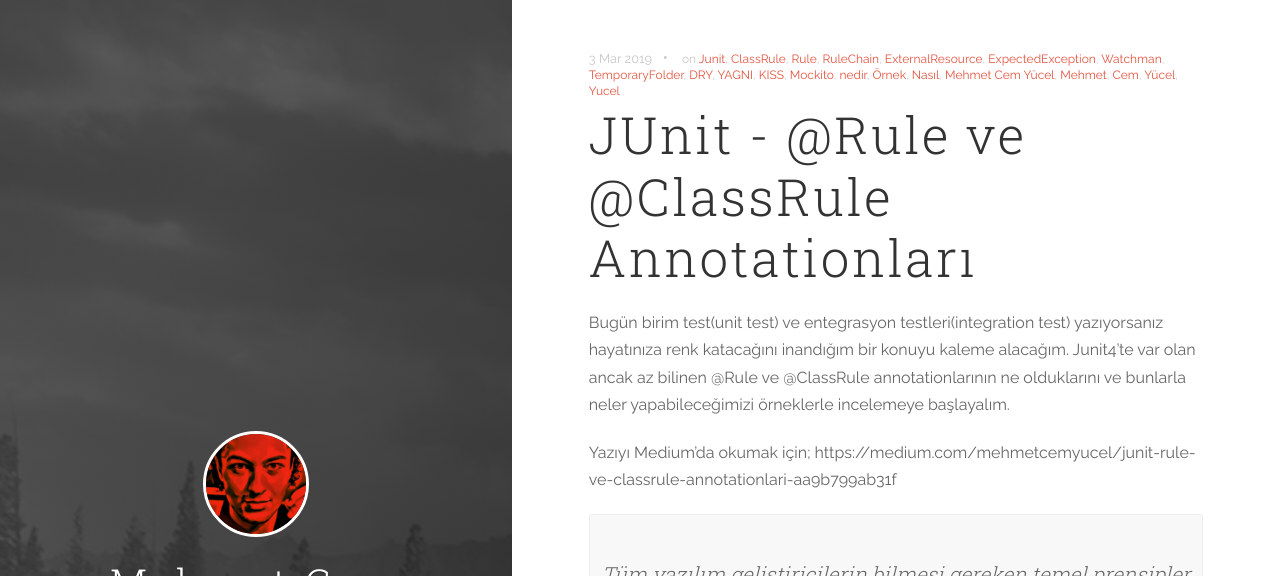
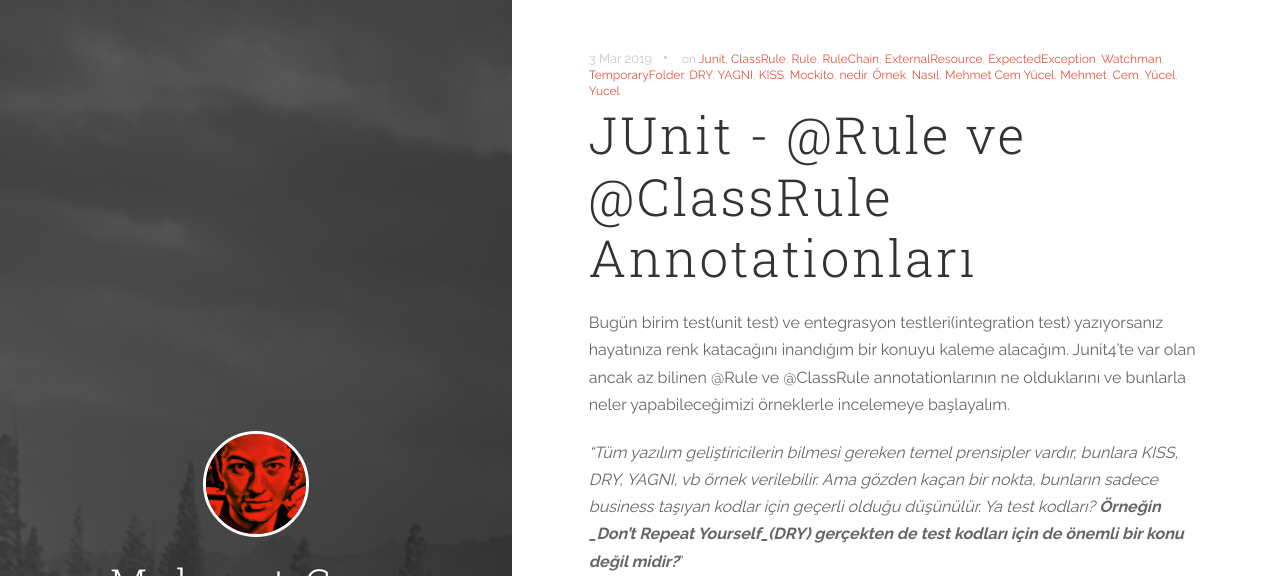
Before and after one commit to pozerank/pozerank.github.io, a Jekyll site: the page built from _posts/2019-03-25-JUnit-Rule-ve-ClassRule-Annotationlari.markdown, in a window 1280 px wide and 1400 px high, cut to the strip 0-576 px from the top of the window. Built offline with Jekyll 4.4.1, drawn with Linux system fonts in a browser that asks for light colours; comment, search, counter and statistics services are not loaded; some of the changed text lies outside the part shown.

Commit message:
junit rule classrule

```diff
--- a/_posts/2019-03-25-JUnit-Rule-ve-ClassRule-Annotationlari.markdown
+++ b/_posts/2019-03-25-JUnit-Rule-ve-ClassRule-Annotationlari.markdown
@@ -6,11 +6,10 @@
 image: https://cdn-images-1.medium.com/max/150/0*PI13arzqtcC-oXBh.jpg
 ---
 
+
 Bugün birim test(unit test) ve entegrasyon testleri(integration test) yazıyorsanız hayatınıza renk katacağını inandığım bir konuyu kaleme alacağım. Junit4'te var olan ancak az bilinen @Rule ve @ClassRule annotationlarının ne olduklarını ve bunlarla neler yapabileceğimizi örneklerle incelemeye başlayalım.
 
-Yazıyı Medium'da okumak için; https://medium.com/mehmetcemyucel/junit-rule-ve-classrule-annotationlari-aa9b799ab31f
-
-> Tüm yazılım geliştiricilerin bilmesi gereken temel prensipler vardır, bunlara KISS, DRY, YAGNI, vb örnek verilebilir. Ama gözden kaçan bir nokta, bunların sadece business taşıyan kodlar için geçerli olduğu düşünülür. Ya test kodları? **Örneğin _Don’t Repeat Yourself_(DRY) gerçekten de test kodları için de önemli bir konu değil midir?**
+*"Tüm yazılım geliştiricilerin bilmesi gereken temel prensipler vardır, bunlara KISS, DRY, YAGNI, vb örnek verilebilir. Ama gözden kaçan bir nokta, bunların sadece business taşıyan kodlar için geçerli olduğu düşünülür. Ya test kodları? **Örneğin _Don’t Repeat Yourself_(DRY) gerçekten de test kodları için de önemli bir konu değil midir?***"
 
 ![](https://cdn-images-1.medium.com/max/800/0*PI13arzqtcC-oXBh.jpg)
 
@@ -18,15 +17,15 @@
 
 Ama aklınıza muhtemel gelen başka soru işaretleri de vardır. Örneğin;
 
-> Ben zaten bu tarz ihtiyaçlarımı zaten @Before ve @BeforeClass annotationlarını kullanarak da karşılayabiliyordum, niçin böyle bir yapı mevcut?
+*"Ben zaten bu tarz ihtiyaçlarımı zaten @Before ve @BeforeClass annotationlarını kullanarak da karşılayabiliyordum, niçin böyle bir yapı mevcut?"*
 
 sorusu aklınızdan geçiyor olabilir. Veya
 
-> Ben zaten kurallarımı bir test metodumun içerisinde kurgulayarak zaten testimi kodluyorum, niçin metod dışına çekme ihtiyacım olsun ki?
+*"Ben zaten kurallarımı bir test metodumun içerisinde kurgulayarak zaten testimi kodluyorum, niçin metod dışına çekme ihtiyacım olsun ki?"*
 
 gibi sorulara sahipseniz doğru yoldayız. Öncelikle JUnit içerisindeki halihazırda tanımlı kuralları inceleyerek başlayıp, sonrasında custom rule’lar ile neler yapabileceğimizi inceleyeceğiz. Tekrar eden birçok ihtiyacı merkezi şekilde çözmenin yollarını göreceğiz. Eğer rule’suz hali mümkün ise nasıl yapılabileceğini de örnek olarak verip kazanımı gözlemlemeye çalışalım.
 
-> NOT: Rule’unuzu @Rule annotation’ı ile metodlara, @ClassRule annotation’ı ile sınıflara bağlayabilirsiniz.
+"*NOT: Rule’unuzu @Rule annotation’ı ile metodlara, @ClassRule annotation’ı ile sınıflara bağlayabilirsiniz.*"
 
 ### Timeout
 
@@ -129,20 +128,17 @@
 
 Sonraki yazılarda görüşmek üzere
 
-En yalın haliyle
-
-Mehmet Cem Yücel
+*En yalın haliyle
+**Mehmet Cem Yücel***
 
 ----------
 
-> Bu yazılar ilgilinizi çekebilir:
->
-> [Bir Yazılımcının Bilmesi Gereken 15 Madde](https://www.mehmetcemyucel.com/2019/bir-yazilimcinin-bilmesi-gereken-15-madde/)
+Bu yazılar ilgilinizi çekebilir:      [Bir Yazılımcının Bilmesi Gereken 15 Madde](https://www.mehmetcemyucel.com/2019/bir-yazilimcinin-bilmesi-gereken-15-madde/)
 
-> [Spring Boot Devtools ile Docker Üzerindeki Kodu Debug Etme ve Değiştirme](https://www.mehmetcemyucel.com/2019/spring-boot-devtools-ile-docker-uzerindeki-kodu-debug-etme-ve-degistirme/)
+ - [Bir Yazılımcının Bilmesi Gereken 15 Madde](https://www.mehmetcemyucel.com/2019/bir-yazilimcinin-bilmesi-gereken-15-madde/)
+ - [Spring Boot Devtools ile Docker Üzerindeki Kodu Debug Etme ve Değiştirme](https://www.mehmetcemyucel.com/2019/spring-boot-devtools-ile-docker-uzerindeki-kodu-debug-etme-ve-degistirme/)
+ - [_Spring Boot Rest Servis Entegrasyon Testi_](https://medium.com/mehmetcemyucel/spring-boot-rest-birim-entegrasyon-testi-43a7f9354a33)
 
-> [_Spring Boot Rest Servis Entegrasyon Testi_](https://medium.com/mehmetcemyucel/spring-boot-rest-birim-entegrasyon-testi-43a7f9354a33)
+Blockchain teknolojisi ile ilgileniyor iseniz bunlar da hoşunuza gidebilir:
 
-> Blockchain teknolojisi ile ilgileniyor iseniz bunlar da hoşunuza gidebilir:
->
-> [BlockchainTurk.net yazıları](https://www.mehmetcemyucel.com/categories/#blockchain)
+ - [BlockchainTurk.net yazıları](https://www.mehmetcemyucel.com/categories/#blockchain)
```
Also changed, not shown: _posts/2019-02-24-mikroservisler-service-mesh-nedir.markdown (+7 -14 lines), _posts/2019-03-03-spring-boot-rest-servis-birim-entegrasyon-testi.markdown (+8 -10 lines).
